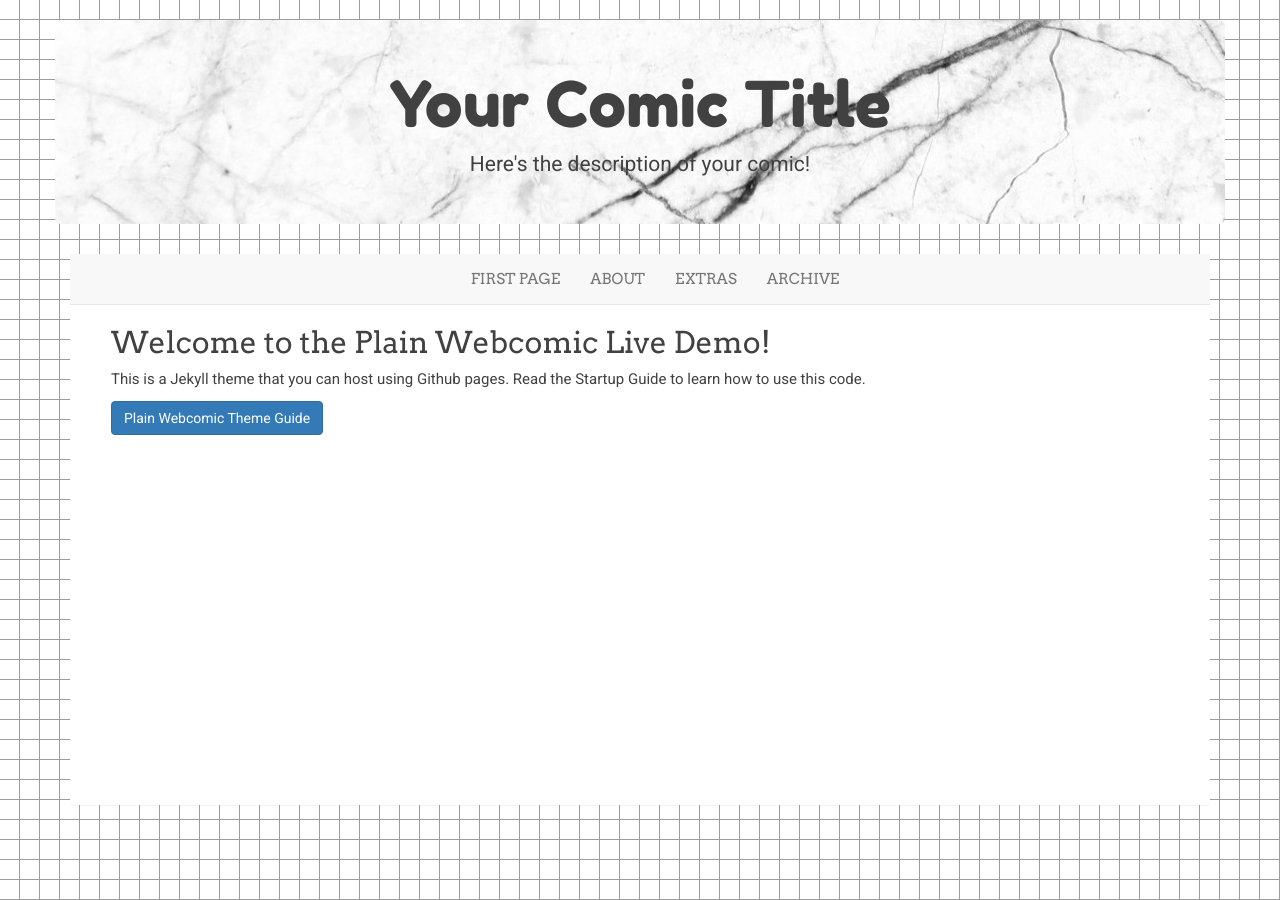
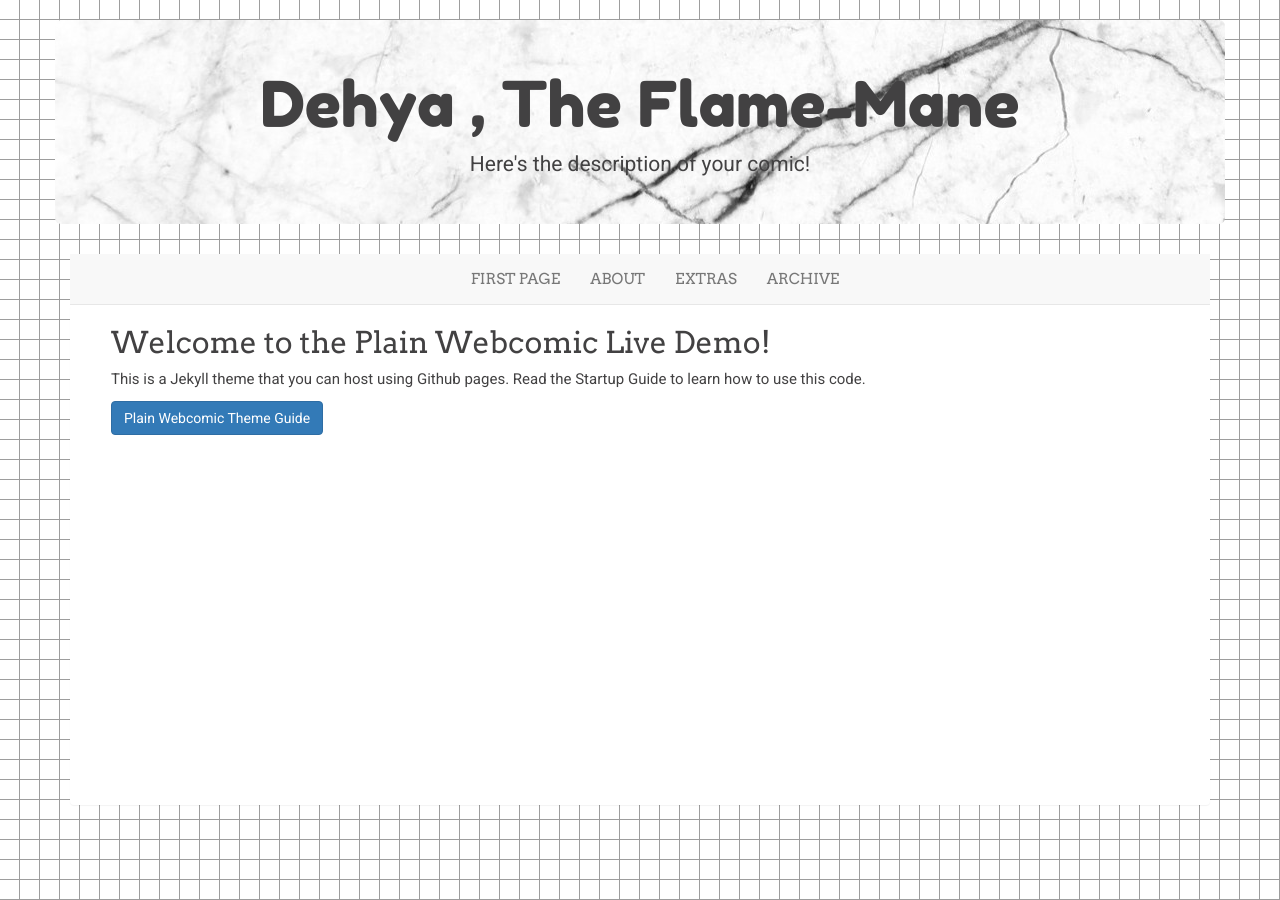
Before and after one commit to Ammoumaa/ammoumaa.github.io, a Jekyll site: the page built from index.md, in a window 1280 px wide. Built offline with Jekyll 4.4.1, drawn with Linux system fonts in a browser that asks for light colours; nearby versions of some CDN libraries.

Commit message:
Update comic title and URL in configuration

```diff
--- a/_config.yml
+++ b/_config.yml
@@ -13,11 +13,11 @@
 # you will see them accessed via {{ site.title }}, {{ site.email }}, and so on.
 # You can create any custom variable you would like, and they will be accessible
 # in the templates via {{ site.myvariable }}.
-title: Your Comic Title
-tab_title: Your Comic! #This text shows up on the browser tab
+title: Dehya , The Flame-Mane
+tab_title: Dehya #This text shows up on the browser tab
 email:
 description: Here's the description of your comic!
-url: "https://peahatlanding.github.io/Plain-Webcomic/" # the base hostname & protocol for your site
+url: "http://ammouma.github.io/" # the base hostname & protocol for your site
 
 # Comic Social Media
 twitter_username: http://twitter.com/peahat
```
